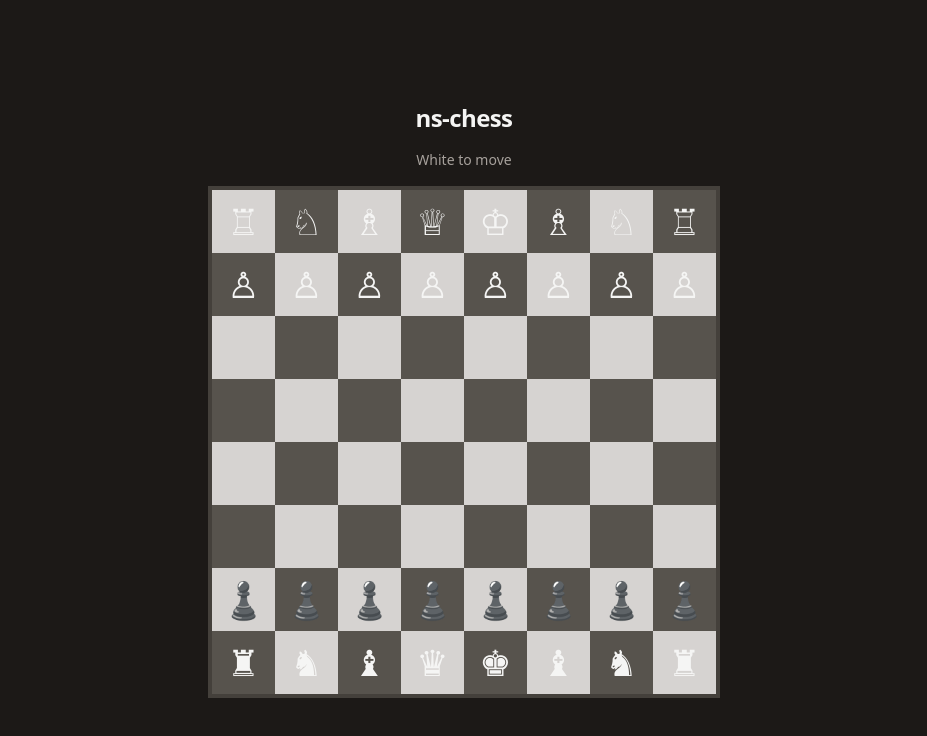
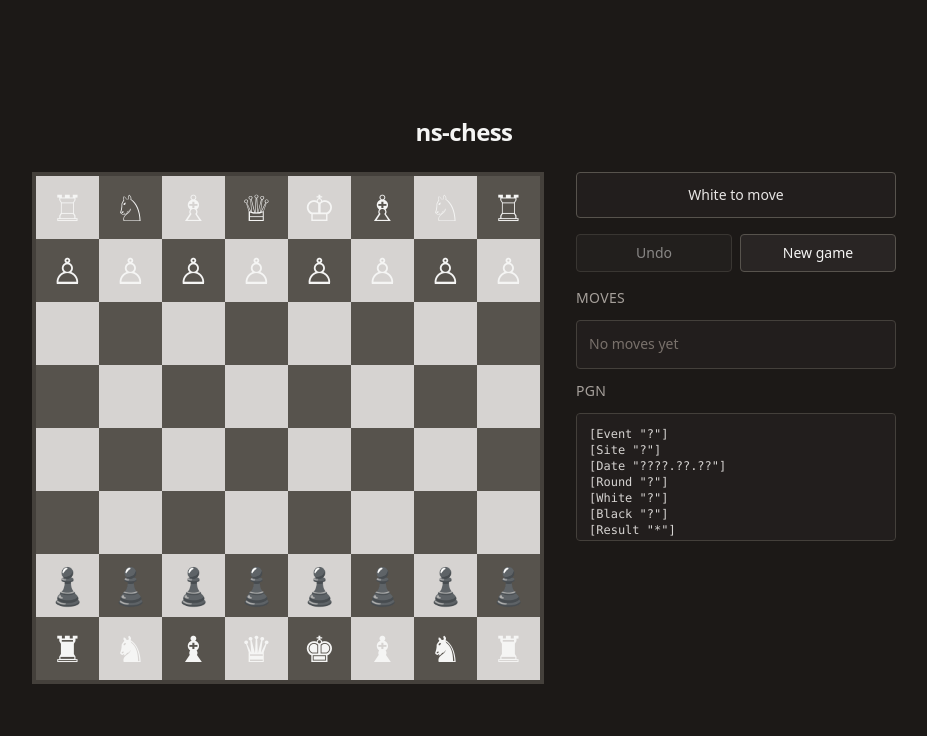
Before and after one commit to nsoto-development/ns-chess, a React (Vite) app: page / in a window 1280 px wide. Shown: the top 736 px of the page, without its empty margins (176-1103 px from the left). Built offline with nearby package versions, Linux system fonts and the light colour scheme.

Commit message:
feat(local-2-player): M3 complete MVP
Add move list, game status, promotion modal, undo/new game, and sidebar layout. Extend reducer with UNDO and PROMOTION_PENDING; replace M2 auto-queen. Mark P0 #3 done in docs.

```diff
--- a/src/App.tsx
+++ b/src/App.tsx
@@ -1,17 +1,62 @@
 import { Board } from './components/Board';
+import { GameStatus } from './components/GameStatus';
+import { MoveList } from './components/MoveList';
+import { PromotionModal } from './components/PromotionModal';
 import { useGame } from './hooks/useGame';
 
 // P1 vs-AI: mount Stockfish Web Worker here (see docs/features/vs-ai.md).
 function App() {
-  const { state, makeMove } = useGame();
+  const {
+    state,
+    makeMove,
+    requestPromotion,
+    completePromotion,
+    newGame,
+    undo,
+    canUndo,
+    isInteractive,
+  } = useGame();
 
   return (
-    <main className="flex min-h-screen flex-col items-center justify-center gap-4 bg-stone-900 p-8 text-stone-100">
+    <main className="flex min-h-screen flex-col items-center justify-center gap-6 bg-stone-900 p-8 text-stone-100">
       <h1 className="text-2xl font-semibold tracking-tight">ns-chess</h1>
-      <p className="text-sm text-stone-400">
-        {state.turn === 'w' ? "White" : "Black"} to move
-      </p>
-      <Board state={state} onMove={makeMove} />
+
+      <div className="flex w-full max-w-4xl flex-col items-start gap-8 lg:flex-row lg:items-start lg:justify-center">
+        <Board
+          state={state}
+          disabled={!isInteractive}
+          onMove={makeMove}
+          onPromotionRequest={requestPromotion}
+        />
+
+        <aside className="flex w-full min-w-0 max-w-md flex-col gap-4 lg:w-80">
+          <GameStatus engine={state.engine} turn={state.turn} />
+
+          <div className="flex gap-2">
+            <button
+              type="button"
+              className="flex-1 rounded border border-stone-600 bg-stone-800 px-4 py-2 text-sm font-medium transition hover:bg-stone-700 disabled:cursor-not-allowed disabled:opacity-50"
+              disabled={!canUndo}
+              onClick={undo}
+            >
+              Undo
+            </button>
+            <button
+              type="button"
+              className="flex-1 rounded border border-stone-600 bg-stone-800 px-4 py-2 text-sm font-medium transition hover:bg-stone-700"
+              onClick={newGame}
+            >
+              New game
+            </button>
+          </div>
+
+          <MoveList state={state} />
+        </aside>
+      </div>
+
+      {state.pendingPromotion && (
+        <PromotionModal color={state.turn} onSelect={completePromotion} />
+      )}
     </main>
   );
 }
--- /dev/null
+++ b/src/components/GameStatus.tsx
@@ -0,0 +1,58 @@
+import type { ChessEngine } from '../engine';
+
+type GameStatusProps = {
+  engine: ChessEngine;
+  turn: 'w' | 'b';
+};
+
+function statusMessage(engine: ChessEngine, turn: 'w' | 'b'): string {
+  if (engine.isCheckmate()) {
+    const winner = turn === 'w' ? 'Black' : 'White';
+    return `Checkmate — ${winner} wins`;
+  }
+
+  if (engine.isStalemate()) {
+    return 'Stalemate — Draw';
+  }
+
+  if (engine.isDraw()) {
+    return 'Draw';
+  }
+
+  if (engine.isCheck()) {
+    return 'Check';
+  }
+
+  return turn === 'w' ? 'White to move' : 'Black to move';
+}
+
+function statusTone(engine: ChessEngine): string {
+  if (engine.isCheckmate()) {
+    return 'border-rose-500/60 bg-rose-950/50 text-rose-200';
+  }
+
+  if (engine.isGameOver()) {
+    return 'border-amber-500/60 bg-amber-950/50 text-amber-200';
+  }
+
+  if (engine.isCheck()) {
+    return 'border-orange-500/60 bg-orange-950/50 text-orange-200';
+  }
+
+  return 'border-stone-600 bg-stone-800/50 text-stone-200';
+}
+
+export function GameStatus({ engine, turn }: GameStatusProps) {
+  const message = statusMessage(engine, turn);
+  const tone = statusTone(engine);
+
+  return (
+    <div
+      className={`rounded border px-4 py-3 text-center text-sm font-medium ${tone}`}
+      role="status"
+      aria-live="polite"
+    >
+      {message}
+    </div>
+  );
+}
--- /dev/null
+++ b/src/components/MoveList.tsx
@@ -0,0 +1,44 @@
+import type { GameState } from '../gameReducer';
+
+type MoveListProps = {
+  state: GameState;
+};
+
+function formatMovePairs(history: string[]): string[] {
+  const rows: string[] = [];
+  for (let i = 0; i < history.length; i += 2) {
+    const moveNumber = Math.floor(i / 2) + 1;
+    const white = history[i];
+    const black = history[i + 1];
+    rows.push(black ? `${moveNumber}. ${white} ${black}` : `${moveNumber}. ${white}`);
+  }
+  return rows;
+}
+
+export function MoveList({ state }: MoveListProps) {
+  const rows = formatMovePairs(state.moveHistory);
+  const pgn = state.engine.pgn();
+
+  return (
+    <section className="flex min-h-0 flex-1 flex-col gap-3">
+      <h2 className="text-sm font-medium uppercase tracking-wide text-stone-400">
+        Moves
+      </h2>
+      <ol className="max-h-48 overflow-y-auto rounded border border-stone-700 bg-stone-800/50 p-3 text-sm leading-relaxed">
+        {rows.length === 0 ? (
+          <li className="text-stone-500">No moves yet</li>
+        ) : (
+          rows.map((row, index) => (
+            <li key={index}>{row}</li>
+          ))
+        )}
+      </ol>
+      <h2 className="text-sm font-medium uppercase tracking-wide text-stone-400">
+        PGN
+      </h2>
+      <pre className="max-h-32 overflow-auto whitespace-pre-wrap break-words rounded border border-stone-700 bg-stone-800/50 p-3 font-mono text-xs text-stone-300">
+        {pgn || '—'}
+      </pre>
+    </section>
+  );
+}
--- /dev/null
+++ b/src/components/PromotionModal.tsx
@@ -0,0 +1,47 @@
+import type { Color, PromotionPiece } from '../types';
+import { Piece } from './Piece';
+
+const PROMOTION_OPTIONS: PromotionPiece[] = ['q', 'r', 'b', 'n'];
+
+const PIECE_LABELS: Record<PromotionPiece, string> = {
+  q: 'Queen',
+  r: 'Rook',
+  b: 'Bishop',
+  n: 'Knight',
+};
+
+type PromotionModalProps = {
+  color: Color;
+  onSelect: (piece: PromotionPiece) => void;
+};
+
+export function PromotionModal({ color, onSelect }: PromotionModalProps) {
+  return (
+    <div
+      className="fixed inset-0 z-50 flex items-center justify-center bg-black/60 p-4"
+      role="dialog"
+      aria-modal="true"
+      aria-label="Choose promotion piece"
+    >
+      <div className="w-full max-w-sm rounded-lg border border-stone-600 bg-stone-800 p-6 shadow-xl">
+        <h2 className="mb-4 text-center text-lg font-semibold text-stone-100">
+          Promote pawn
+        </h2>
+        <div className="grid grid-cols-4 gap-2">
+          {PROMOTION_OPTIONS.map((piece) => (
+            <button
+              key={piece}
+              type="button"
+              className="flex flex-col items-center gap-1 rounded border border-stone-600 bg-stone-700 px-2 py-3 transition hover:border-amber-400 hover:bg-stone-600"
+              aria-label={PIECE_LABELS[piece]}
+              onClick={() => onSelect(piece)}
+            >
+              <Piece type={piece} color={color} />
+              <span className="text-xs text-stone-300">{PIECE_LABELS[piece]}</span>
+            </button>
+          ))}
+        </div>
+      </div>
+    </div>
+  );
+}
--- a/src/components/Square.tsx
+++ b/src/components/Square.tsx
@@ -7,6 +7,7 @@ type SquareProps = {
   isLight: boolean;
   isSelected: boolean;
   isLegalTarget: boolean;
+  disabled?: boolean;
   onClick: () => void;
 };
 
@@ -16,16 +17,19 @@ export function Square({
   isLight,
   isSelected,
   isLegalTarget,
+  disabled = false,
   onClick,
 }: SquareProps) {
   const baseColor = isLight ? 'bg-stone-300' : 'bg-stone-600';
   const selectedClass = isSelected ? 'ring-2 ring-inset ring-amber-400' : '';
+  const disabledClass = disabled ? 'cursor-not-allowed opacity-80' : '';
 
   return (
     <button
       type="button"
-      className={`relative flex aspect-square items-center justify-center ${baseColor} ${selectedClass}`}
+      className={`relative flex aspect-square items-center justify-center ${baseColor} ${selectedClass} ${disabledClass}`}
       aria-label={square}
+      disabled={disabled}
       onClick={onClick}
     >
       {piece && <Piece type={piece.type} color={piece.color} />}
--- a/src/engine.ts
+++ b/src/engine.ts
@@ -109,6 +109,15 @@ export class ChessEngine {
   pgn(): string {
     return this.chess.pgn();
   }
+
+  loadPgn(pgn: string): boolean {
+    try {
+      this.chess.loadPgn(pgn);
+      return true;
+    } catch {
+      return false;
+    }
+  }
 }
 
 export function createEngine(fen?: string): ChessEngine {
--- a/src/gameReducer.ts
+++ b/src/gameReducer.ts
@@ -4,24 +4,37 @@ import type { Color, GameMode, MoveInput } from './types';
 export const STARTING_FEN =
   'rnbqkbnr/pppppppp/8/8/8/8/PPPPPPPP/RNBQKBNR w KQkq - 0 1';
 
+export type PendingPromotion = {
+  from: string;
+  to: string;
+};
+
 export type GameState = {
   mode: GameMode;
   fen: string;
   turn: Color;
   moveHistory: string[];
+  pendingPromotion: PendingPromotion | null;
   engine: ChessEngine;
 };
 
 export type GameAction =
   | { type: 'NEW_GAME' }
-  | { type: 'MOVE_MADE'; move: MoveInput };
+  | { type: 'MOVE_MADE'; move: MoveInput }
+  | { type: 'PROMOTION_PENDING'; from: string; to: string }
+  | { type: 'UNDO' };
 
-function syncFromEngine(engine: ChessEngine, mode: GameMode = 'local'): GameState {
+function syncFromEngine(
+  engine: ChessEngine,
+  mode: GameMode = 'local',
+  pendingPromotion: PendingPromotion | null = null,
+): GameState {
   return {
     mode,
     fen: engine.fen(),
     turn: engine.turn(),
     moveHistory: engine.history(),
+    pendingPromotion,
     engine,
   };
 }
@@ -30,11 +43,21 @@ export function createInitialState(): GameState {
   return syncFromEngine(createEngine());
 }
 
-// M3 will add UNDO and pendingPromotion actions.
 export function gameReducer(state: GameState, action: GameAction): GameState {
   switch (action.type) {
     case 'NEW_GAME':
       return syncFromEngine(createEngine());
+
+    case 'PROMOTION_PENDING': {
+      const engine = createEngine(state.fen);
+      const legal = engine.legalMoves(action.from).some((m) => m.to === action.to);
+      if (!legal) {
+        return state;
+      }
+
+      return { ...state, pendingPromotion: { from: action.from, to: action.to } };
+    }
+
     case 'MOVE_MADE': {
       const engine = createEngine(state.fen);
       const result = engine.move(action.move);
@@ -44,5 +67,28 @@ export function gameReducer(state: GameState, action: GameAction): GameState {
 
       return syncFromEngine(engine, state.mode);
     }
+
+    case 'UNDO': {
+      if (state.pendingPromotion) {
+        return { ...state, pendingPromotion: null };
+      }
+
+      if (state.moveHistory.length === 0) {
+        return state;
+      }
+
+      const pgn = state.engine.pgn();
+      const engine = createEngine();
+      if (!pgn || !engine.loadPgn(pgn)) {
+        return state;
+      }
+
+      const undone = engine.undo();
+      if (!undone) {
+        return state;
+      }
+
+      return syncFromEngine(engine, state.mode);
+    }
   }
 }
--- a/src/hooks/useGame.ts
+++ b/src/hooks/useGame.ts
@@ -5,7 +5,7 @@ import {
   type GameAction,
   type GameState,
 } from '../gameReducer';
-import type { MoveInput } from '../types';
+import type { MoveInput, PromotionPiece } from '../types';
 
 export function useGame() {
   const [state, dispatch] = useReducer(
@@ -22,7 +22,49 @@ export function useGame() {
     dispatch({ type: 'MOVE_MADE', move });
   }, []);
 
-  return { state, dispatch, newGame, makeMove };
+  const requestPromotion = useCallback((from: string, to: string) => {
+    dispatch({ type: 'PROMOTION_PENDING', from, to });
+  }, []);
+
+  const completePromotion = useCallback(
+    (promotion: PromotionPiece) => {
+      if (!state.pendingPromotion) {
+        return;
+      }
+
+      dispatch({
+        type: 'MOVE_MADE',
+        move: {
+          from: state.pendingPromotion.from,
+          to: state.pendingPromotion.to,
+          promotion,
+        },
+      });
+    },
+    [state.pendingPromotion],
+  );
+
+  const undo = useCallback(() => {
+    dispatch({ type: 'UNDO' });
+  }, []);
+
+  const canUndo =
+    state.pendingPromotion !== null || state.moveHistory.length > 0;
+
+  const isInteractive =
+    !state.pendingPromotion && !state.engine.isGameOver();
+
+  return {
+    state,
+    dispatch,
+    newGame,
+    makeMove,
+    requestPromotion,
+    completePromotion,
+    undo,
+    canUndo,
+    isInteractive,
+  };
 }
 
 export type { GameAction, GameState };
```
Also changed, not shown: src/components/Board.tsx (+17 -7 lines), 6 other files (tests, documents, lock files or other folders).
